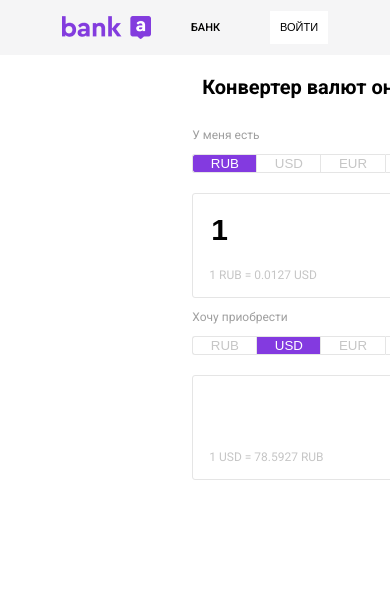
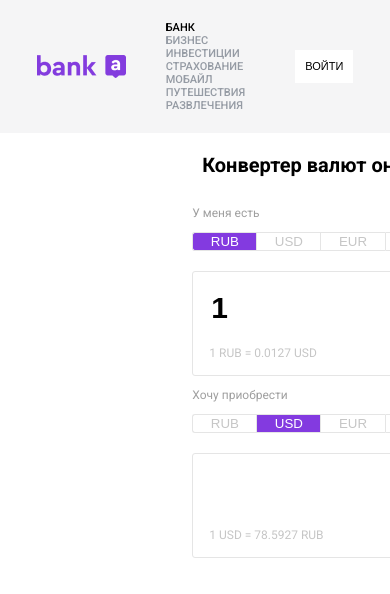
Before and after one commit to LeylaRahimova/Converter, a plain HTML site: page index.html in a window 390 px wide. Shown: the top 594 px of the page. Drawn offline with Linux system fonts and the light colour scheme; no server answers.

Commit message:
Add files via upload

```diff
--- a/index.html
+++ b/index.html
@@ -12,13 +12,13 @@
             <div class="nav-list">
                 <div class="hide"></div>
                 <ul class="nav-ul">
-                    <li class="nothide">БАНК</li>
-                    <li class="hide">БИЗНЕС</li>
-                    <li class="hide">ИНВЕСТИЦИИ</li>
-                    <li class="hide">СТРАХОВАНИЕ</li>
-                    <li class="hide">МОБАЙЛ</li>
-                    <li class="hide">ПУТЕШЕСТВИЯ</li>
-                    <li class="hide">РАЗВЛЕЧЕНИЯ</li>
+                    <li>БАНК</li>
+                    <li>БИЗНЕС</li>
+                    <li>ИНВЕСТИЦИИ</li>
+                    <li>СТРАХОВАНИЕ</li>
+                    <li>МОБАЙЛ</li>
+                    <li>ПУТЕШЕСТВИЯ</li>
+                    <li>РАЗВЛЕЧЕНИЯ</li>
                 </ul>
             </div>
             <button class="nav-button">ВОЙТИ</button>
--- a/style.css
+++ b/style.css
@@ -178,9 +178,7 @@ p{
         margin-right: auto;
     }
 
-    .hide{
-        display: none;
-    }
+
 
     article{
         margin-top: 20px;
```
